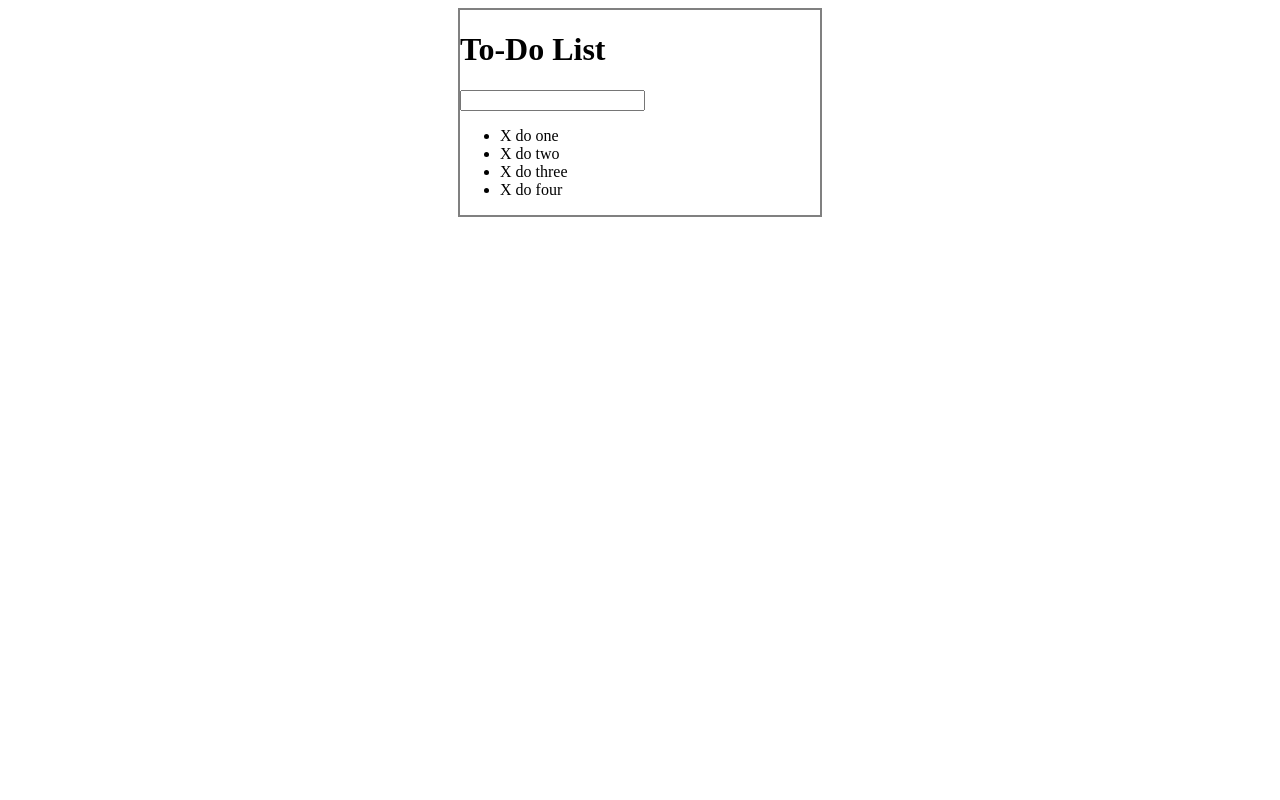
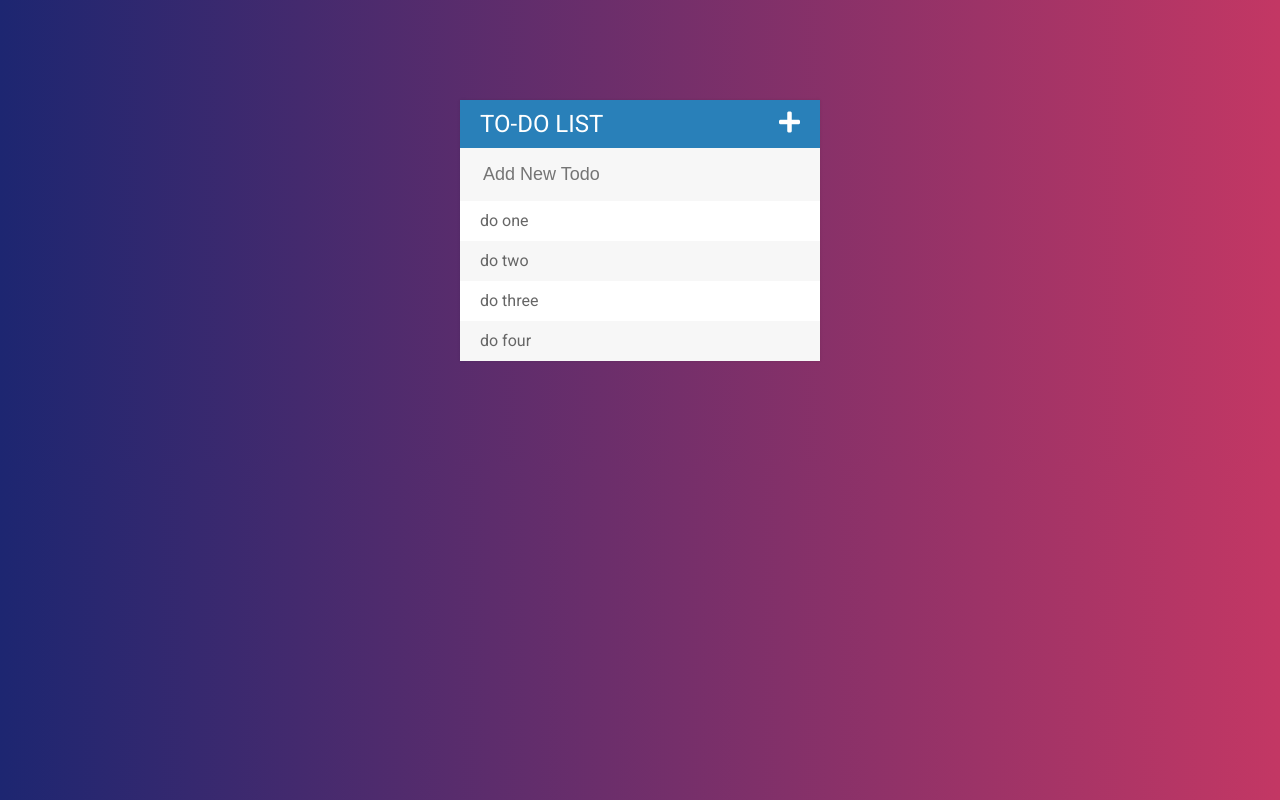
Before and after one commit to nikaixuan/Web-Tutorial, a plain HTML site: page JQuery Demo/ToDoListProject/index.html in a window 1280 px wide. Drawn offline with Linux system fonts and the light colour scheme.

Commit message:
finish todolist

```diff
--- a/JQuery Demo/ToDoListProject/assets/css/style.css
+++ b/JQuery Demo/ToDoListProject/assets/css/style.css
@@ -1,10 +1,84 @@
+body {
+	font-family: 'Roboto', sans-serif;
+	background: #C33764;  /* fallback for old browsers */
+background: -webkit-linear-gradient(to right, #1D2671, #C33764);  /* Chrome 10-25, Safari 5.1-6 */
+background: linear-gradient(to right, #1D2671, #C33764); /* W3C, IE 10+/ Edge, Firefox 16+, Chrome 26+, Opera 12+, Safari 7+ */
+
+}
+
+h1 {
+	background: #2980b9;
+	color: white;
+	margin: 0;
+	padding: 10px 20px;
+	text-transform: uppercase;
+	font-size: 24px;
+	font-weight: normal;
+}
+
+li {
+	background: #fff;
+	height: 40px;
+	line-height: 40px;
+	color: #666;
+}
+
+li:nth-child(2n){
+	background: #f7f7f7;
+}
+
+input {
+	font-size: 18px;
+	background-color: #f7f7f7;
+	width: 100%;
+	padding: 13px 13px 13px 20px;
+	box-sizing: border-box;
+	color: #2980b9;
+	border: 3px solid rgba(0,0,0,0);
+}
+
+ul {
+	list-style: none;
+	margin: 0;
+	padding: 0;
+}
+
+span {
+	background: #e74c3c;
+	height: 40px;
+	margin-right: 20px;
+	text-align: center;
+	color: white;
+	width: 0px;
+	display: inline-block;;
+	opacity: 0;
+}
+
+li:hover span {
+	width: 40px;
+	transition: 0.2s linear;
+	opacity: 1;
+}
+
+input:focus{
+	background: #fff;
+	border: 3px solid #2980b9;
+	outline: none;
+}
+
 #container {
 	width: 360px;
-	margin: 0 auto;
-	border: 2px solid gray;
+	margin: 100px auto;
+	background: #f7f7f7;
+	box-shadow: 0 0 3px rgba(0,0,0, 0.1);
 }
 
 .completed {
 	color: gray;
 	text-decoration: line-through;
 }
+
+
+.fa-plus{
+	float: right;
+}
--- a/JQuery Demo/ToDoListProject/assets/js/todo.js
+++ b/JQuery Demo/ToDoListProject/assets/js/todo.js
@@ -13,6 +13,10 @@ $("input[type = 'text']").keypress(function(event){
 	if (event.which === 13) {
 		var newTodo = $(this).val();
 		$(this).val("");
-		$("ul").append("<li><span> X </span>"+newTodo+"</li>");
+		$("ul").append("<li><span><i class=\"fas fa-trash\"></i></span>"+newTodo+"</li>");
 	}
 })
+
+$(".fa-plus").click(function(){
+	$("input[type = 'text']").fadeToggle();
+})
--- a/JQuery Demo/ToDoListProject/index.html
+++ b/JQuery Demo/ToDoListProject/index.html
@@ -3,18 +3,20 @@
 <head>
 	<title>ToDoList</title>
 	<link rel="stylesheet" type="text/css" href="assets/css/style.css">
+	<link href="https://fonts.googleapis.com/css?family=Roboto" rel="stylesheet">
+	<link href="https://use.fontawesome.com/releases/v5.0.6/css/all.css" rel="stylesheet">
 	<script type="text/javascript" src="assets/js/lib/jquery-3.3.1.min.js"></script>
 </head>
 <body>
 	<div id="container">
-		<h1>To-Do List</h1>
-		<input type="text" name="inputtext">
+		<h1>To-Do List<i class="fas fa-plus"></i></h1>
+		<input type="text" name="inputtext" placeholder="Add New Todo">
 
 		<ul>
-			<li> <span> X </span>do one</li>
-			<li> <span> X </span>do two</li>
-			<li> <span> X </span>do three</li>
-			<li> <span> X </span>do four</li>
+			<li> <span><i class="fas fa-trash"></i></span>do one</li>
+			<li> <span><i class="fas fa-trash"></i></span>do two</li>
+			<li> <span><i class="fas fa-trash"></i></span>do three</li>
+			<li> <span><i class="fas fa-trash"></i></span>do four</li>
 		</ul>
 	</div>
 
```
